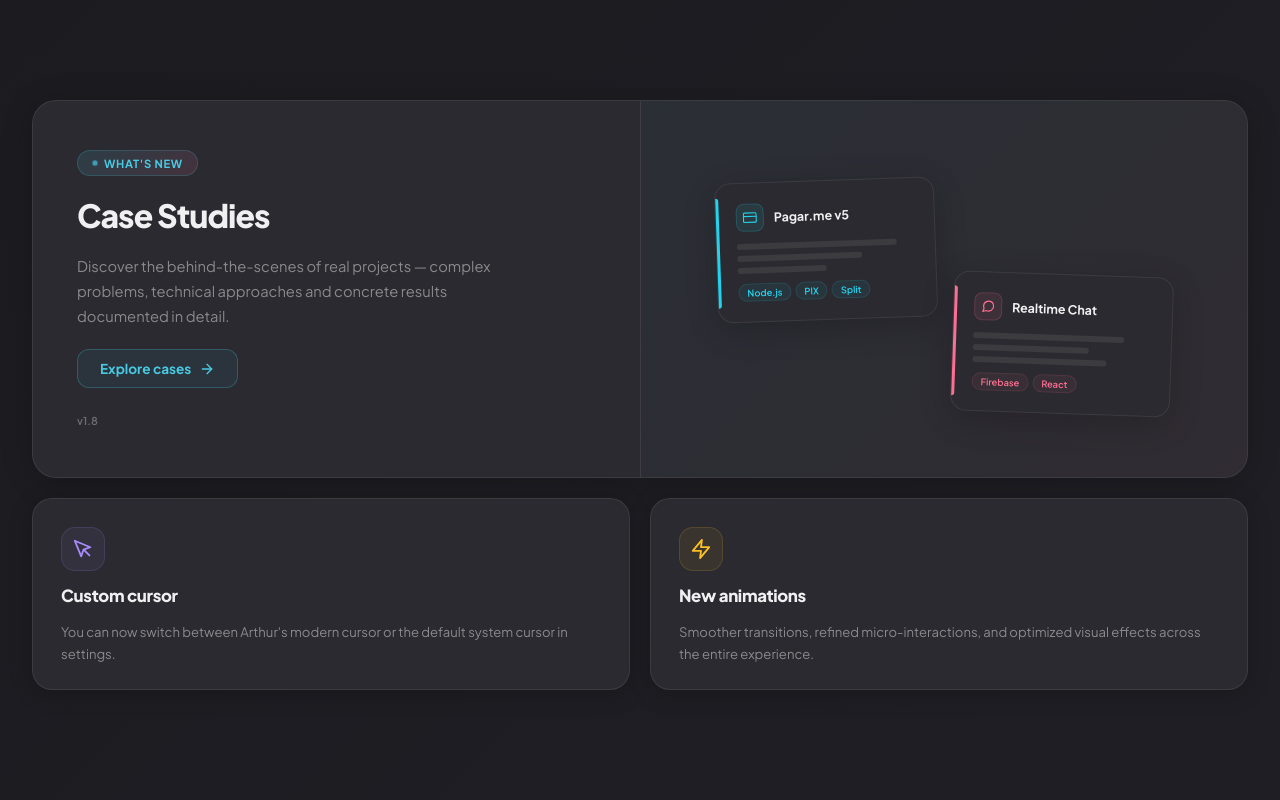
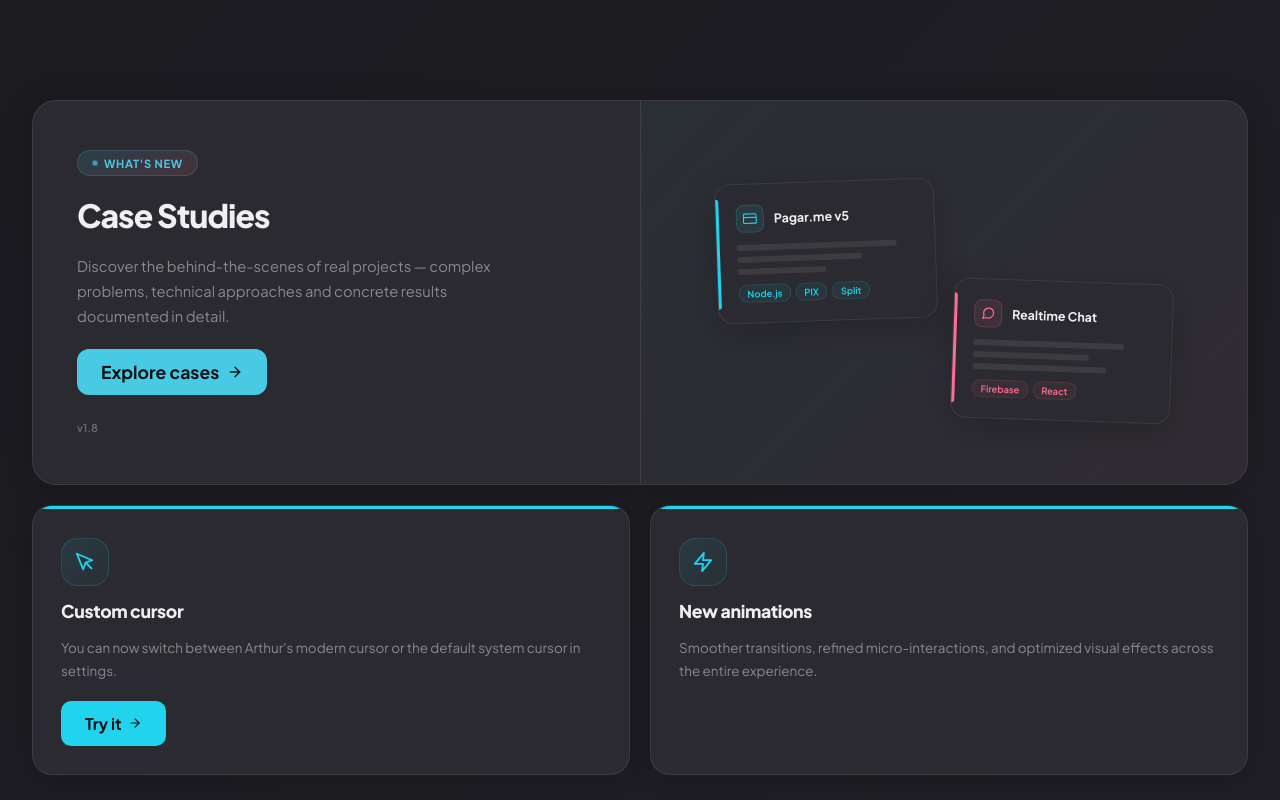
Before and after one commit to arthurramoz/Portfolio, a Next.js app: page /home in a window 1280 px wide. Shown: the part 700-1500 px from the top of the page. Built offline with nearby package versions, Linux system fonts and the light colour scheme; no server answers.

Commit message:
feat: whats new section

```diff
--- a/src/components/Pages/Home/Sections/WhatsNew/index.tsx
+++ b/src/components/Pages/Home/Sections/WhatsNew/index.tsx
@@ -2,9 +2,10 @@
 
 import { motion } from 'framer-motion';
 import { useRouter } from 'next/navigation';
-import { FiArrowRight, FiCreditCard, FiMessageCircle, FiMousePointer, FiZap } from 'react-icons/fi';
+import { FiArrowRight } from 'react-icons/fi';
 import { useLanguage } from '@/contexts/LanguageContext';
 import { CURRENT_VERSION } from '@/config/versions';
+import { HIGHLIGHT_CONFIG } from '@/config/highlights';
 import {
   Section,
   Card,
@@ -13,21 +14,22 @@ import {
   BadgeDot,
   Title,
   Description,
-  ExploreBtn,
+  ActionBtn,
   CardVisual,
-  MockCard,
-  MockTitle,
-  MockIcon,
-  MockTitleText,
-  MockLine,
-  MockTags,
-  MockTag,
+  PreviewCard,
+  PreviewHeader,
+  PreviewIcon,
+  PreviewLabel,
+  PreviewLine,
+  PreviewTags,
+  PreviewTag,
   VersionTag,
-  MiniGrid,
-  MiniCard,
-  MiniIcon,
-  MiniTitle,
-  MiniDesc,
+  FeatureGrid,
+  FeatureCard,
+  FeatureIcon,
+  FeatureTitle,
+  FeatureDesc,
+  FeatureBtn,
 } from './styles';
 
 const containerVariants = {
@@ -47,9 +49,23 @@ const itemVariants = {
   },
 };
 
+const ACTIONS: Record<string, (router: ReturnType<typeof useRouter>) => void> = {
+  'cursor-settings': (router) => {
+    router.push('/configuracoes');
+    setTimeout(() => {
+      const el = document.getElementById('settings-cursor-toggle');
+      if (el) {
+        const y = el.getBoundingClientRect().top + window.scrollY - 120;
+        window.scrollTo({ top: y, behavior: 'smooth' });
+      }
+    }, 600);
+  },
+};
+
 const WhatsNew = () => {
   const { t } = useLanguage();
   const router = useRouter();
+  const cfg = HIGHLIGHT_CONFIG;
 
   return (
     <Section id="novidade">
@@ -64,27 +80,23 @@ const WhatsNew = () => {
             <motion.div variants={itemVariants}>
               <Badge>
                 <BadgeDot />
-                {t('whatsnew.badge' as Parameters<typeof t>[0])}
+                {t(cfg.badgeKey as Parameters<typeof t>[0])}
               </Badge>
             </motion.div>
 
             <motion.div variants={itemVariants}>
-              <Title>
-                {t('whatsnew.title' as Parameters<typeof t>[0])}
-              </Title>
+              <Title>{t(cfg.titleKey as Parameters<typeof t>[0])}</Title>
             </motion.div>
 
             <motion.div variants={itemVariants}>
-              <Description>
-                {t('whatsnew.description' as Parameters<typeof t>[0])}
-              </Description>
+              <Description>{t(cfg.descKey as Parameters<typeof t>[0])}</Description>
             </motion.div>
 
             <motion.div variants={itemVariants}>
-              <ExploreBtn onClick={() => router.push('/cases')}>
-                {t('whatsnew.cta' as Parameters<typeof t>[0])}
+              <ActionBtn onClick={() => router.push(cfg.ctaPath)}>
+                {t(cfg.ctaKey as Parameters<typeof t>[0])}
                 <FiArrowRight size={16} />
-              </ExploreBtn>
+              </ActionBtn>
             </motion.div>
 
             <motion.div variants={itemVariants}>
@@ -97,85 +109,68 @@ const WhatsNew = () => {
               variants={itemVariants}
               style={{ position: 'relative', width: '100%', height: '100%' }}
             >
-              <MockCard
-                as={motion.div}
-                $delay={0}
-                $accent="#22d3ee"
-                initial={{ opacity: 0, y: 20, rotate: -2 }}
-                whileInView={{ opacity: 1, y: 0, rotate: -2 }}
-                viewport={{ once: true }}
-                transition={{ duration: 0.6, delay: 0.3, ease: [0.25, 0.1, 0.25, 1] }}
-                style={{ top: '15%', left: '8%' }}
-              >
-                <MockTitle $accent="#22d3ee">
-                  <MockIcon $accent="#22d3ee">
-                    <FiCreditCard size={14} />
-                  </MockIcon>
-                  <MockTitleText>Pagar.me v5</MockTitleText>
-                </MockTitle>
-                <MockLine $w="90%" />
-                <MockLine $w="70%" />
-                <MockLine $w="50%" />
-                <MockTags>
-                  <MockTag $accent="#22d3ee">Node.js</MockTag>
-                  <MockTag $accent="#22d3ee">PIX</MockTag>
-                  <MockTag $accent="#22d3ee">Split</MockTag>
-                </MockTags>
-              </MockCard>
-
-              <MockCard
-                as={motion.div}
-                $delay={0.15}
-                $accent="#fb6f92"
-                initial={{ opacity: 0, y: 20, rotate: 2 }}
-                whileInView={{ opacity: 1, y: 0, rotate: 2 }}
-                viewport={{ once: true }}
-                transition={{ duration: 0.6, delay: 0.45, ease: [0.25, 0.1, 0.25, 1] }}
-                style={{ bottom: '10%', right: '8%' }}
-              >
-                <MockTitle $accent="#fb6f92">
-                  <MockIcon $accent="#fb6f92">
-                    <FiMessageCircle size={14} />
-                  </MockIcon>
-                  <MockTitleText>Realtime Chat</MockTitleText>
-                </MockTitle>
-                <MockLine $w="85%" />
-                <MockLine $w="65%" />
-                <MockLine $w="75%" />
-                <MockTags>
-                  <MockTag $accent="#fb6f92">Firebase</MockTag>
-                  <MockTag $accent="#fb6f92">React</MockTag>
-                </MockTags>
-              </MockCard>
+              {cfg.mocks.map((mock, i) => {
+                const Icon = mock.icon;
+                return (
+                  <PreviewCard
+                    key={i}
+                    as={motion.div}
+                    $delay={mock.delay}
+                    $accent={mock.accent}
+                    initial={{ opacity: 0, y: 20, rotate: mock.rotate }}
+                    whileInView={{ opacity: 1, y: 0, rotate: mock.rotate }}
+                    viewport={{ once: true }}
+                    transition={{ duration: 0.6, delay: mock.delay, ease: [0.25, 0.1, 0.25, 1] }}
+                    style={mock.position}
+                  >
+                    <PreviewHeader $accent={mock.accent}>
+                      <PreviewIcon $accent={mock.accent}>
+                        <Icon size={14} />
+                      </PreviewIcon>
+                      <PreviewLabel>{mock.title}</PreviewLabel>
+                    </PreviewHeader>
+                    {mock.lines.map((w, j) => (
+                      <PreviewLine key={j} $w={w} />
+                    ))}
+                    <PreviewTags>
+                      {mock.tags.map((tag) => (
+                        <PreviewTag key={tag} $accent={mock.accent}>{tag}</PreviewTag>
+                      ))}
+                    </PreviewTags>
+                  </PreviewCard>
+                );
+              })}
             </motion.div>
           </CardVisual>
         </Card>
 
-        <MiniGrid>
-          <MiniCard as={motion.div} variants={itemVariants}>
-            <MiniIcon $color="#a78bfa">
-              <FiMousePointer size={22} />
-            </MiniIcon>
-            <MiniTitle>
-              {t('whatsnew.cursor.title' as Parameters<typeof t>[0])}
-            </MiniTitle>
-            <MiniDesc>
-              {t('whatsnew.cursor.desc' as Parameters<typeof t>[0])}
-            </MiniDesc>
-          </MiniCard>
-
-          <MiniCard as={motion.div} variants={itemVariants}>
-            <MiniIcon $color="#fbbf24">
-              <FiZap size={22} />
-            </MiniIcon>
-            <MiniTitle>
-              {t('whatsnew.animations.title' as Parameters<typeof t>[0])}
-            </MiniTitle>
-            <MiniDesc>
-              {t('whatsnew.animations.desc' as Parameters<typeof t>[0])}
-            </MiniDesc>
-          </MiniCard>
-        </MiniGrid>
+        <FeatureGrid>
+          {cfg.features.map((feat, i) => {
+            const Icon = feat.icon;
+            return (
+              <FeatureCard key={i} as={motion.div} variants={itemVariants} $accent={feat.accent}>
+                <FeatureIcon $color={feat.accent}>
+                  <Icon size={22} />
+                </FeatureIcon>
+                <FeatureTitle>
+                  {t(feat.titleKey as Parameters<typeof t>[0])}
+                </FeatureTitle>
+                <FeatureDesc>
+                  {t(feat.descKey as Parameters<typeof t>[0])}
+                </FeatureDesc>
+                {feat.ctaKey && feat.action && (
+                  <FeatureBtn
+                    $color={feat.accent}
+                    onClick={() => ACTIONS[feat.action!]?.(router)}
+                  >
+                    {t(feat.ctaKey as Parameters<typeof t>[0])}
+                    <FiArrowRight size={14} />
+                  </FeatureBtn>
+                )}
+              </FeatureCard>
+            );
+          })}
+        </FeatureGrid>
       </motion.div>
     </Section>
   );
--- a/src/components/Pages/Home/Sections/WhatsNew/styles.ts
+++ b/src/components/Pages/Home/Sections/WhatsNew/styles.ts
@@ -90,24 +90,23 @@ export const Description = styled.p`
   max-width: 420px;
 `;
 
-export const ExploreBtn = styled.button`
+export const ActionBtn = styled.button`
   display: inline-flex;
   align-items: center;
   gap: 8px;
   width: fit-content;
-  padding: 10px 22px;
+  padding: 12px 24px;
   border-radius: 12px;
-  border: 1px solid ${({ theme }) => theme.colors.primary1}40;
-  background: ${({ theme }) => theme.colors.primary1}10;
-  color: ${({ theme }) => theme.colors.primary1};
-  font-size: 0.85rem;
+  border: none;
+  background: ${({ theme }) => theme.colors.primary1};
+  color: #111;
+  font-size: 1.1rem;
   font-weight: 700;
   cursor: pointer;
   transition: all 0.25s ease;
 
   &:hover {
-    background: ${({ theme }) => theme.colors.primary1}20;
-    border-color: ${({ theme }) => theme.colors.primary1}70;
+    background: ${({ theme }) => theme.colors.primary2};
     transform: translateX(4px);
   }
 
@@ -142,7 +141,9 @@ export const CardVisual = styled.div`
   }
 `;
 
-export const MockCard = styled.div<{ $delay: number; $accent: string }>`
+/* ── Preview cards (visual side) ── */
+
+export const PreviewCard = styled.div<{ $delay: number; $accent: string }>`
   position: absolute;
   width: 220px;
   background: ${({ theme }) => theme.colors.dropdownBg};
@@ -163,14 +164,14 @@ export const MockCard = styled.div<{ $delay: number; $accent: string }>`
   }
 `;
 
-export const MockTitle = styled.div<{ $accent: string }>`
+export const PreviewHeader = styled.div<{ $accent: string }>`
   display: flex;
   align-items: center;
   gap: 10px;
   margin-bottom: 12px;
 `;
 
-export const MockIcon = styled.div<{ $accent: string }>`
+export const PreviewIcon = styled.div<{ $accent: string }>`
   width: 28px;
   height: 28px;
   border-radius: 8px;
@@ -183,13 +184,13 @@ export const MockIcon = styled.div<{ $accent: string }>`
   flex-shrink: 0;
 `;
 
-export const MockTitleText = styled.span`
+export const PreviewLabel = styled.span`
   font-size: 0.78rem;
   font-weight: 700;
   color: ${({ theme }) => theme.colors.title};
 `;
 
-export const MockLine = styled.div<{ $w: string }>`
+export const PreviewLine = styled.div<{ $w: string }>`
   height: 6px;
   width: ${({ $w }) => $w};
   border-radius: 3px;
@@ -201,13 +202,13 @@ export const MockLine = styled.div<{ $w: string }>`
   }
 `;
 
-export const MockTags = styled.div`
+export const PreviewTags = styled.div`
   display: flex;
   gap: 4px;
   margin-top: 10px;
 `;
 
-export const MockTag = styled.span<{ $accent: string }>`
+export const PreviewTag = styled.span<{ $accent: string }>`
   padding: 2px 8px;
   border-radius: 100px;
   font-size: 0.58rem;
@@ -225,7 +226,9 @@ export const VersionTag = styled.span`
   opacity: 0.7;
 `;
 
-export const MiniGrid = styled.div`
+/* ── Feature cards (mini grid) ── */
+
+export const FeatureGrid = styled.div`
   display: grid;
   grid-template-columns: 1fr 1fr;
   gap: 20px;
@@ -237,53 +240,96 @@ export const MiniGrid = styled.div`
   }
 `;
 
-export const MiniCard = styled.div`
+export const FeatureCard = styled.div<{ $accent: string }>`
   position: relative;
   background: ${({ theme }) => theme.colors.dropdownBg};
   backdrop-filter: blur(20px);
   -webkit-backdrop-filter: blur(20px);
   border: 1px solid ${({ theme }) => theme.colors.navbarBorder};
   border-radius: 20px;
-  padding: 28px 28px 24px;
+  padding: 32px 28px 28px;
   display: flex;
   flex-direction: column;
   gap: 14px;
   box-shadow: 0 4px 24px ${({ theme }) => theme.colors.navbarShadow};
-  transition: box-shadow 0.35s ease, border-color 0.35s ease;
+  transition: box-shadow 0.35s ease, border-color 0.35s ease, transform 0.3s ease;
   overflow: hidden;
 
+  &::before {
+    content: '';
+    position: absolute;
+    top: 0;
+    left: 0;
+    right: 0;
+    height: 3px;
+    background: ${({ $accent }) => $accent};
+    border-radius: 20px 20px 0 0;
+  }
+
   &:hover {
-    border-color: ${({ theme }) => theme.colors.primary1}25;
-    box-shadow: 0 8px 36px ${({ theme }) => theme.colors.navbarShadowHover};
+    border-color: ${({ $accent }) => $accent}30;
+    box-shadow: 0 8px 36px ${({ theme }) => theme.colors.navbarShadowHover},
+                0 0 0 1px ${({ $accent }) => $accent}10;
+    transform: translateY(-2px);
   }
 
   ${({ theme }) => theme.media.md} {
-    padding: 24px 22px 20px;
+    padding: 28px 24px 24px;
   }
 `;
 
-export const MiniIcon = styled.div<{ $color: string }>`
-  width: 44px;
-  height: 44px;
-  border-radius: 14px;
-  background: ${({ $color }) => $color}12;
-  border: 1px solid ${({ $color }) => $color}25;
+export const FeatureIcon = styled.div<{ $color: string }>`
+  width: 48px;
+  height: 48px;
+  border-radius: 16px;
+  background: linear-gradient(135deg, ${({ $color }) => $color}18, ${({ $color }) => $color}08);
+  border: 1px solid ${({ $color }) => $color}28;
   display: flex;
   align-items: center;
   justify-content: center;
   color: ${({ $color }) => $color};
 `;
 
-export const MiniTitle = styled.h4`
-  font-size: 1.05rem;
+export const FeatureTitle = styled.h4`
+  font-size: 1.1rem;
   font-weight: 800;
   color: ${({ theme }) => theme.colors.title};
   letter-spacing: -0.02em;
   line-height: 1.3;
 `;
 
-export const MiniDesc = styled.p`
-  font-size: 0.82rem;
-  line-height: 1.65;
+export const FeatureDesc = styled.p`
+  font-size: 0.84rem;
+  line-height: 1.7;
   color: ${({ theme }) => theme.colors.navbarLinkInactive};
 `;
+
+export const FeatureBtn = styled.button<{ $color: string }>`
+  display: inline-flex;
+  align-items: center;
+  gap: 6px;
+  width: fit-content;
+  padding: 12px 24px;
+  border-radius: 10px;
+  border: none;
+  background: ${({ $color }) => $color};
+  color: #111;
+  font-size: 1rem;
+  font-weight: 700;
+  cursor: pointer;
+  margin-top: 4px;
+  transition: all 0.25s ease;
+
+  &:hover {
+    opacity: 0.85;
+    transform: translateX(3px);
+  }
+
+  svg {
+    transition: transform 0.25s ease;
+  }
+
+  &:hover svg {
+    transform: translateX(2px);
+  }
+`;
--- /dev/null
+++ b/src/config/highlights.ts
@@ -0,0 +1,80 @@
+import { IconType } from 'react-icons';
+import { FiCreditCard, FiMessageCircle, FiMousePointer, FiZap, FiArrowRight } from 'react-icons/fi';
+
+export interface HighlightMock {
+  title: string;
+  icon: IconType;
+  accent: string;
+  lines: string[];
+  tags: string[];
+  rotate: number;
+  position: Record<string, string>;
+  delay: number;
+}
+
+export interface HighlightFeature {
+  icon: IconType;
+  accent: string;
+  titleKey: string;
+  descKey: string;
+  ctaKey?: string;
+  action?: string;
+}
+
+export interface HighlightConfig {
+  badgeKey: string;
+  titleKey: string;
+  descKey: string;
+  ctaKey: string;
+  ctaPath: string;
+  mocks: HighlightMock[];
+  features: HighlightFeature[];
+}
+
+export const HIGHLIGHT_CONFIG: HighlightConfig = {
+  badgeKey: 'whatsnew.badge',
+  titleKey: 'whatsnew.title',
+  descKey: 'whatsnew.description',
+  ctaKey: 'whatsnew.cta',
+  ctaPath: '/cases',
+
+  mocks: [
+    {
+      title: 'Pagar.me v5',
+      icon: FiCreditCard,
+      accent: '#22d3ee',
+      lines: ['90%', '70%', '50%'],
+      tags: ['Node.js', 'PIX', 'Split'],
+      rotate: -2,
+      position: { top: '15%', left: '8%' },
+      delay: 0.3,
+    },
+    {
+      title: 'Realtime Chat',
+      icon: FiMessageCircle,
+      accent: '#fb6f92',
+      lines: ['85%', '65%', '75%'],
+      tags: ['Firebase', 'React'],
+      rotate: 2,
+      position: { bottom: '10%', right: '8%' },
+      delay: 0.45,
+    },
+  ],
+
+  features: [
+    {
+      icon: FiMousePointer,
+      accent: '#22d3ee',
+      titleKey: 'whatsnew.cursor.title',
+      descKey: 'whatsnew.cursor.desc',
+      ctaKey: 'whatsnew.cursor.cta',
+      action: 'cursor-settings',
+    },
+    {
+      icon: FiZap,
+      accent: '#22d3ee',
+      titleKey: 'whatsnew.animations.title',
+      descKey: 'whatsnew.animations.desc',
+    },
+  ],
+};
--- a/src/contexts/LanguageContext.tsx
+++ b/src/contexts/LanguageContext.tsx
@@ -23,6 +23,7 @@ const dictionaries = {
     'whatsnew.cta': 'Explorar casos',
     'whatsnew.cursor.title': 'Cursor personalizável',
     'whatsnew.cursor.desc': 'Agora você pode escolher entre o cursor moderno do Arthur ou o cursor padrão do sistema nas configurações.',
+    'whatsnew.cursor.cta': 'Experimentar',
     'whatsnew.animations.title': 'Novas animações',
     'whatsnew.animations.desc': 'Transições mais suaves, micro-interações refinadas e efeitos visuais otimizados em toda a experiência.',
     'about.title': 'Sobre mim',
@@ -263,6 +264,7 @@ const dictionaries = {
     'whatsnew.cta': 'Explore cases',
     'whatsnew.cursor.title': 'Custom cursor',
     'whatsnew.cursor.desc': 'You can now switch between Arthur\'s modern cursor or the default system cursor in settings.',
+    'whatsnew.cursor.cta': 'Try it',
     'whatsnew.animations.title': 'New animations',
     'whatsnew.animations.desc': 'Smoother transitions, refined micro-interactions, and optimized visual effects across the entire experience.',
     'about.title': 'About me',
@@ -503,6 +505,7 @@ const dictionaries = {
     'whatsnew.cta': 'Explorer les cas',
     'whatsnew.cursor.title': 'Curseur personnalisable',
     'whatsnew.cursor.desc': 'Vous pouvez désormais choisir entre le curseur moderne d\'Arthur ou le curseur système par défaut dans les paramètres.',
+    'whatsnew.cursor.cta': 'Essayer',
     'whatsnew.animations.title': 'Nouvelles animations',
     'whatsnew.animations.desc': 'Transitions plus fluides, micro-interactions raffinées et effets visuels optimisés dans toute l\'expérience.',
     'about.title': 'À propos',
@@ -743,6 +746,7 @@ const dictionaries = {
     'whatsnew.cta': 'Изучить кейсы',
     'whatsnew.cursor.title': 'Пользовательский курсор',
     'whatsnew.cursor.desc': 'Теперь вы можете переключаться между современным курсором Артура или стандартным системным курсором в настройках.',
+    'whatsnew.cursor.cta': 'Попробовать',
     'whatsnew.animations.title': 'Новые анимации',
     'whatsnew.animations.desc': 'Более плавные переходы, утончённые микро-интеракции и оптимизированные визуальные эффекты по всему сайту.',
     'about.title': 'Обо мне',
@@ -984,6 +988,7 @@ const dictionaries = {
     'whatsnew.cta': 'Explorar casos',
     'whatsnew.cursor.title': 'Cursor personalizable',
     'whatsnew.cursor.desc': 'Ahora puedes elegir entre el cursor moderno de Arthur o el cursor predeterminado del sistema en la configuración.',
+    'whatsnew.cursor.cta': 'Probar',
     'whatsnew.animations.title': 'Nuevas animaciones',
     'whatsnew.animations.desc': 'Transiciones más suaves, micro-interacciones refinadas y efectos visuales optimizados en toda la experiencia.',
     'about.title': 'Sobre mí',
```
